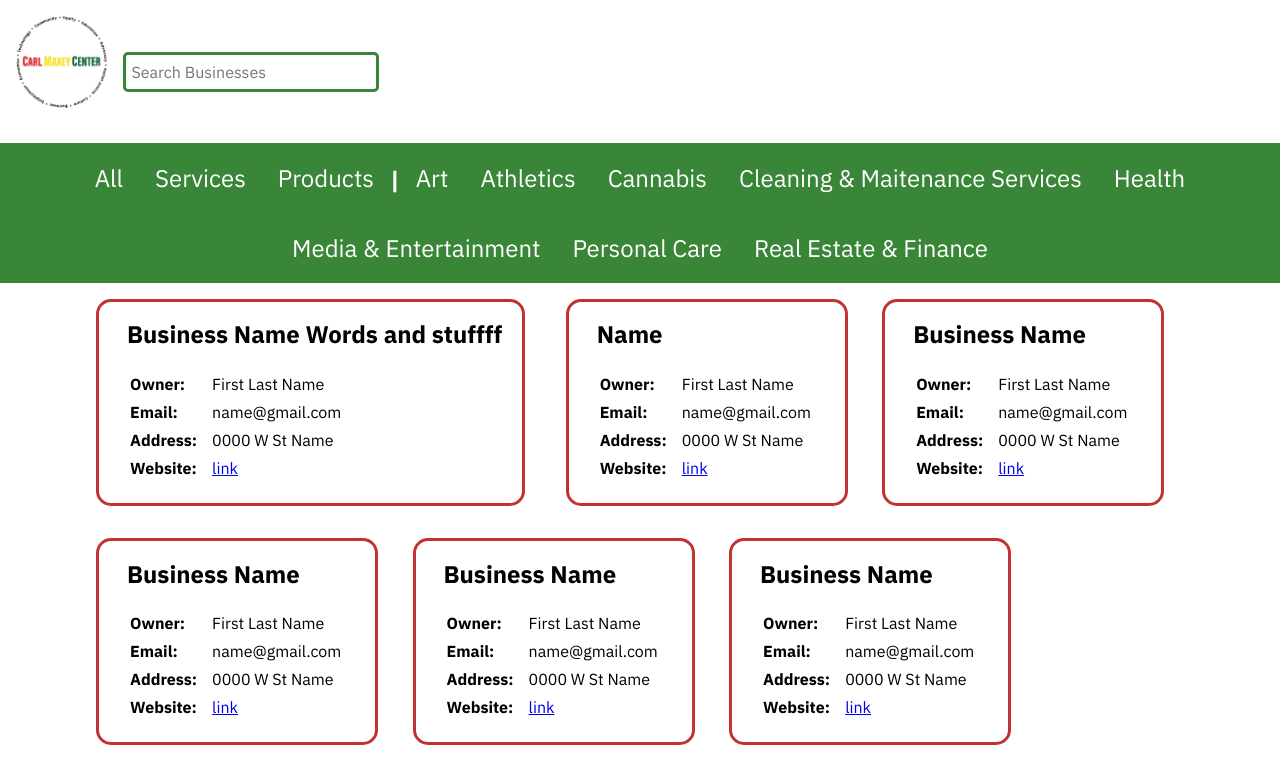
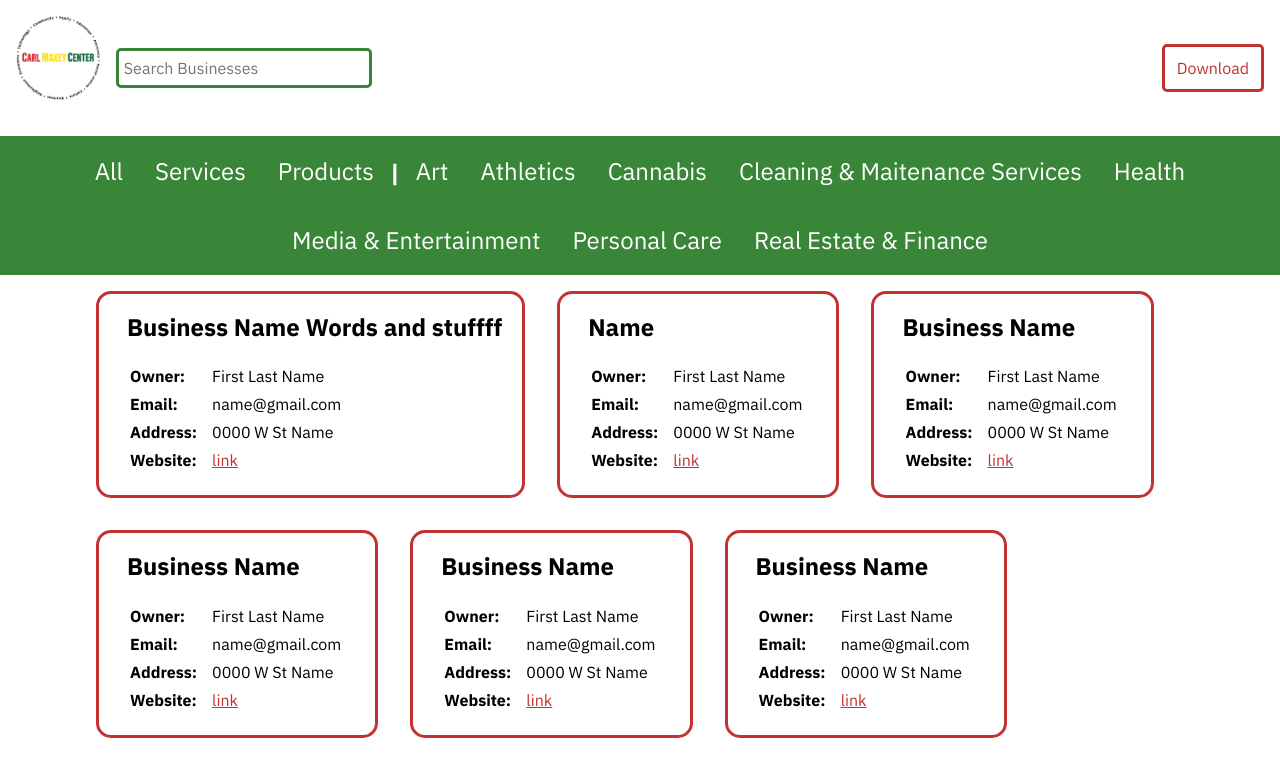
Before and after one commit to lragudo/Black-Spokane, a plain HTML site: page index.html in a window 1280 px wide. Shown: the top 767 px of the page. Drawn offline with nearby package versions, Linux system fonts and the light colour scheme.

Commit message:
Added Link
Added link to download a spreadsheet of the businesses

```diff
--- a/CSS/stylesheet.css
+++ b/CSS/stylesheet.css
@@ -7,7 +7,7 @@
     --green1: #6EA96D;
     --green2: #3A8638;
     --green3: #0D5F0C;
-    --red1: #E16665;
+    --red1: #F2A6A6;
     --red2: #C23231;
     --red3: #931413;
     --yellow: #EEE621;
@@ -19,7 +19,9 @@ body{
     font-family: "IBM Plex Sans", sans-serif;
     margin:3rem 2rem;
 }
-
+a{
+    color: var(--red2);
+}
 /* SEARCH BAR & LOGO*/
 .wrap .logo{
     width: 100px;
@@ -58,6 +60,32 @@ body{
     flex-flow: row;
 
   }
+.link a{
+    text-decoration: none;
+}
+.link{
+    border: 3px solid var(--red2);
+    border-radius: 5px;
+    padding: .75rem;
+}
+.link:link{
+    background: var(--red1);
+    color: black;
+}
+
+.link:focus {
+    background: var(--red1);
+}
+
+.link:hover{
+    background: var(--red1);
+    color: black;
+}
+
+.link:active {
+    background: var(--red1);
+}
+
 
 /* NAVIGATION */
 nav{
--- a/index.html
+++ b/index.html
@@ -30,13 +30,16 @@
         <!-- SEARCH BAR -->
         <div class="wrap">
             <div class="logo">
-                <img src="images/CMC Logo.jpg" alt="">
+                <a href="https://www.carlmaxeycenter.org/"><img src="images/CMC Logo.jpg" alt=""></a>
             </div>
              <div class="search">
                 <input type="text" class="searchTerm" placeholder="Search Businesses">
           <!-- <button type="submit" class="searchButton"> -->
                   <i class="fa fa-search"></i>
                </button>
+             </div>
+             <div class="link">
+                <a href="#">Download</a>
              </div>
           </div>
 
@@ -57,6 +60,7 @@
     <button data-filter=".person">Personal Care</button>
     <button data-filter=".real">Real Estate & Finance</button>
   </nav>
+
 
   <!-- BUSINESSES LIST-->
   <section class="container">
```
